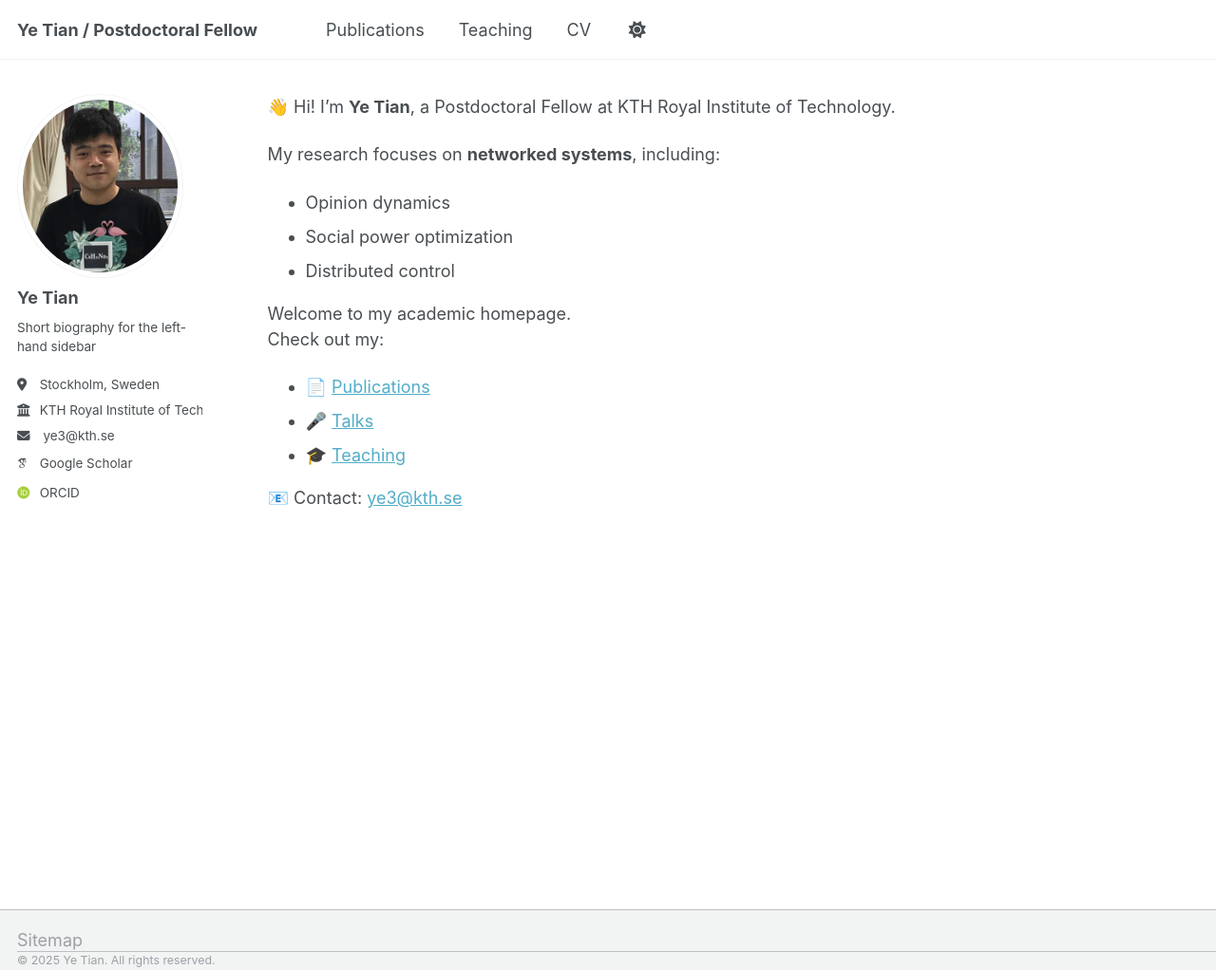
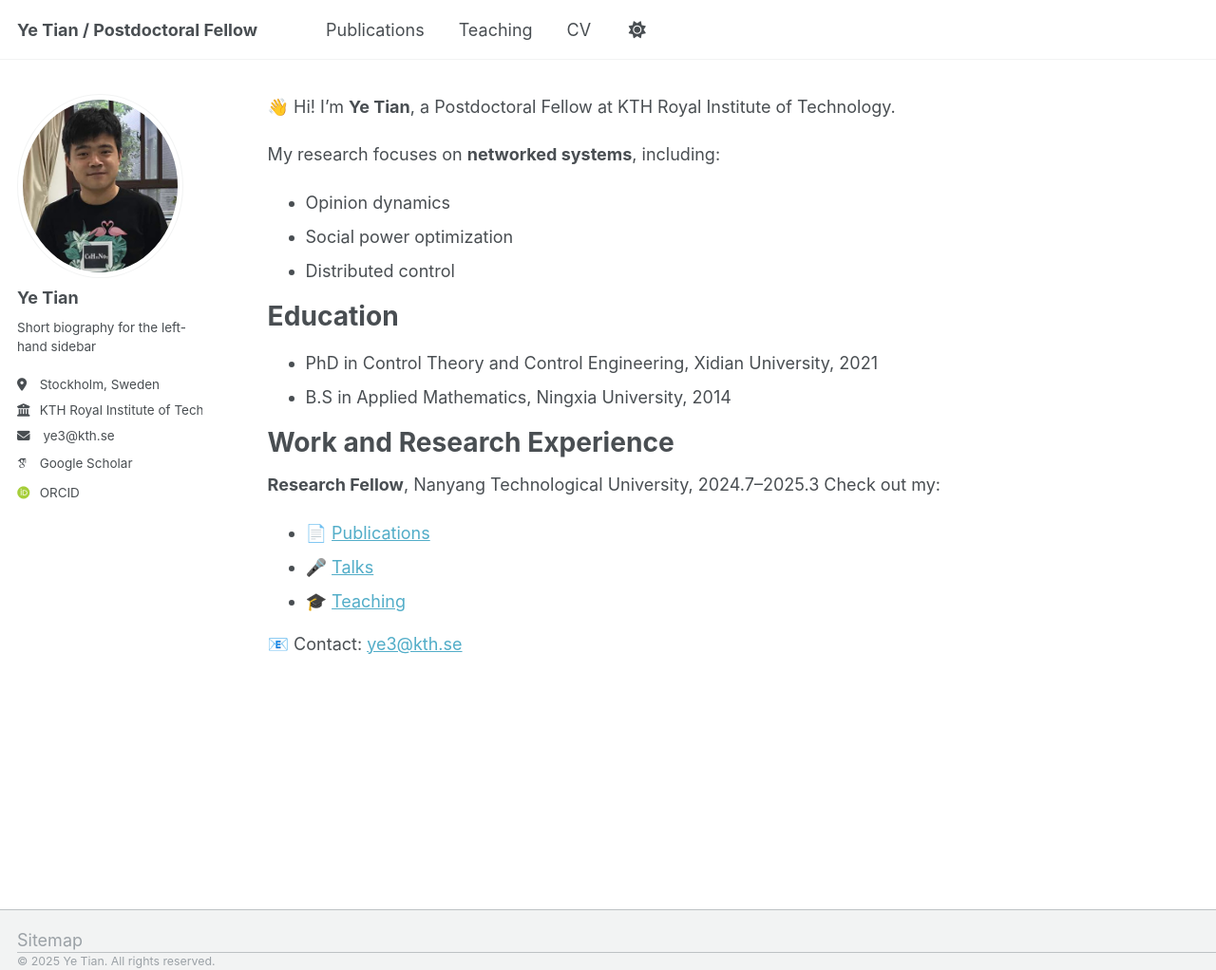
Before and after one commit to tinybeta/tinybeta.github.io, a Jekyll site: the page built from _pages/about.md, in a window 1280 px wide and 1022 px high. Shown: the whole window at 95% size. Built offline with Jekyll 4.4.1, drawn with Linux system fonts in a browser that asks for light colours; some web fonts are replaced; a script that is not in the unit is left out.

Commit message:
Update about.md

```diff
--- a/_pages/about.md
+++ b/_pages/about.md
@@ -14,7 +14,14 @@ My research focuses on **networked systems**, including:
 - Social power optimization
 - Distributed control
 
-Welcome to my academic homepage.
+Education
+======
+- PhD in Control Theory and Control Engineering, Xidian University, 2021
+- B.S in Applied Mathematics, Ningxia University, 2014
+
+Work and Research Experience
+======
+**Research Fellow**, Nanyang Technological University, 2024.7–2025.3
 Check out my:
 - 📄 [Publications](/publications/)
 - 🎤 [Talks](/talks/)
```
